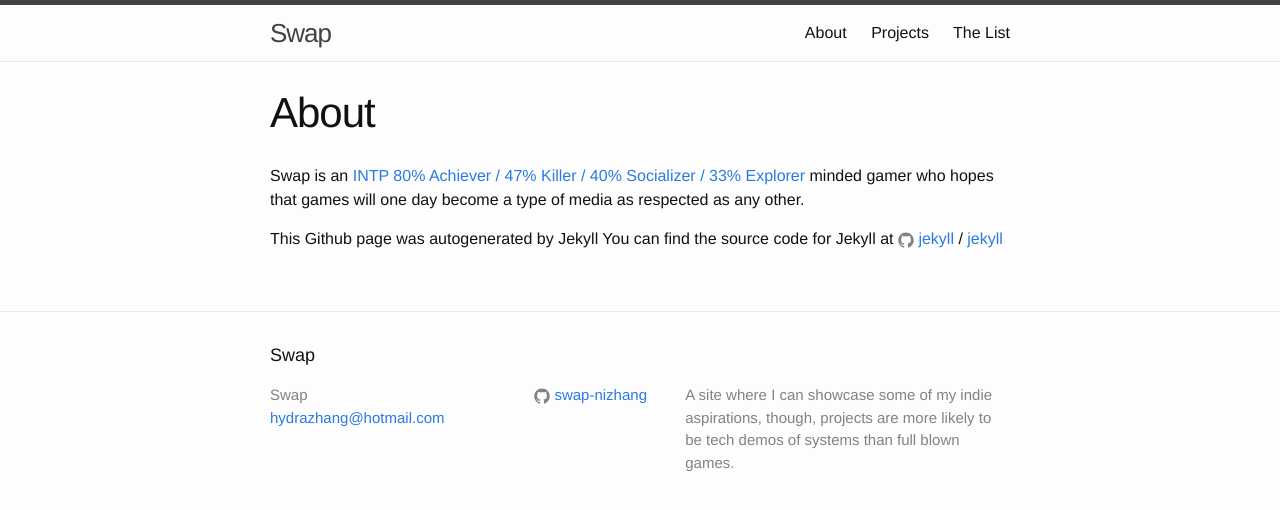
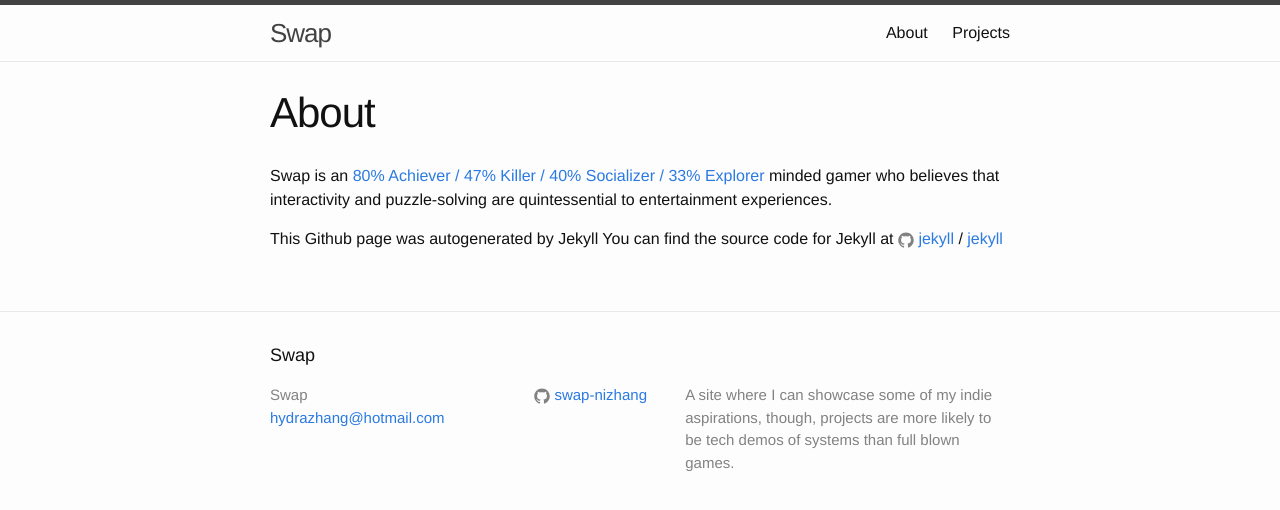
Before and after one commit to swap-home/swap-nizhang.github.io, a Jekyll site: the page built from about.md, in a window 1280 px wide. Shown: the top 510 px of the page. Built offline with Jekyll 4.4.1, drawn with Linux system fonts in a browser that asks for light colours.

Commit message:
hid list, updated about text

```diff
--- a/about.md
+++ b/about.md
@@ -5,8 +5,8 @@ permalink: /about/
 categories: header
 ---
 
-Swap is an [INTP](https://en.wikipedia.org/wiki/INTP) [80% Achiever / 47% Killer / 40% Socializer / 33% Explorer](https://en.wikipedia.org/wiki/Bartle_Test) minded gamer
-who hopes that games will one day become a type of media as respected as any other.
+Swap is an [80% Achiever / 47% Killer / 40% Socializer / 33% Explorer](https://en.wikipedia.org/wiki/Bartle_Test) minded gamer
+who believes that interactivity and puzzle-solving are quintessential to entertainment experiences.
 
 This Github page was autogenerated by Jekyll
 You can find the source code for Jekyll at
```
Also changed, not shown: list.md (+1 -1 lines).
